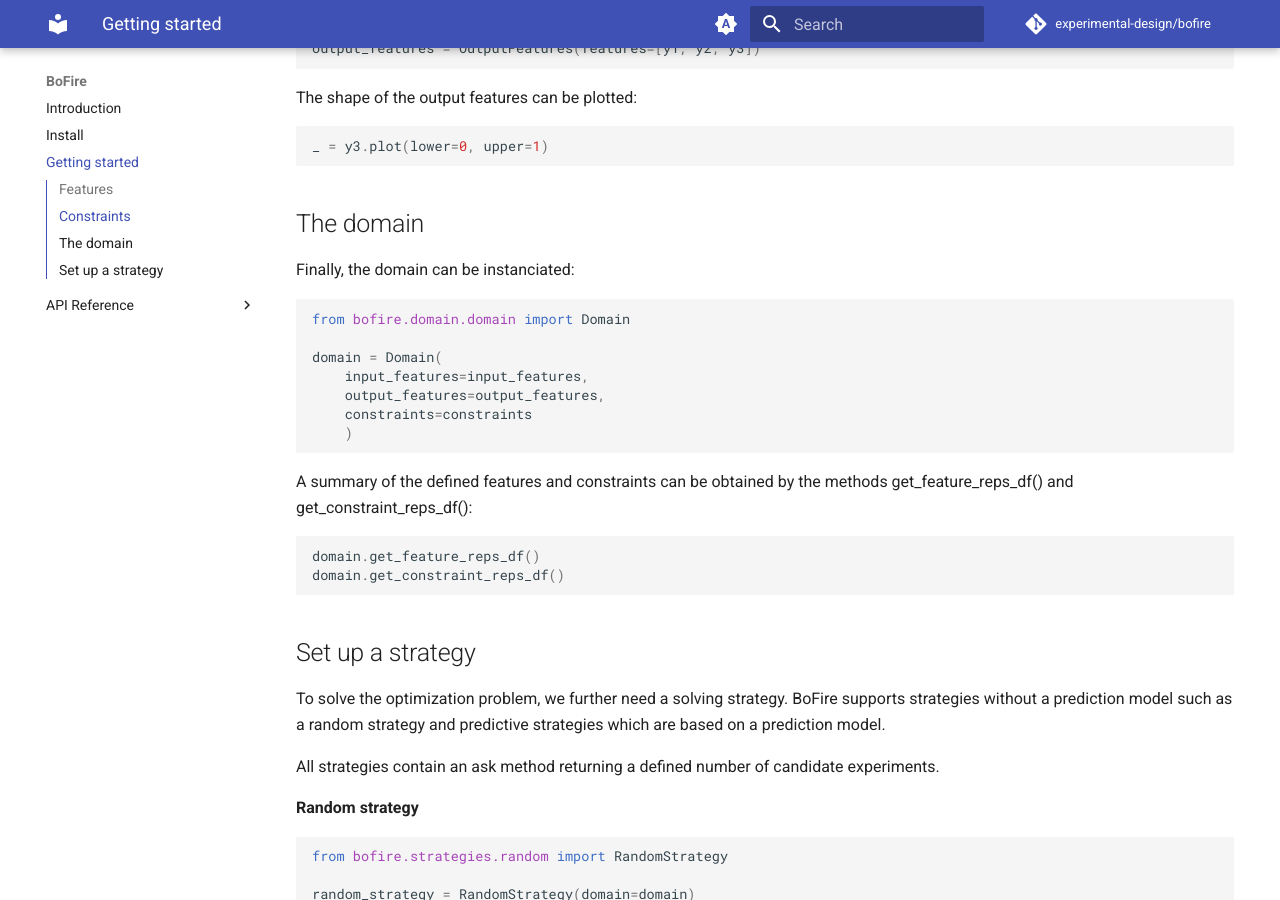
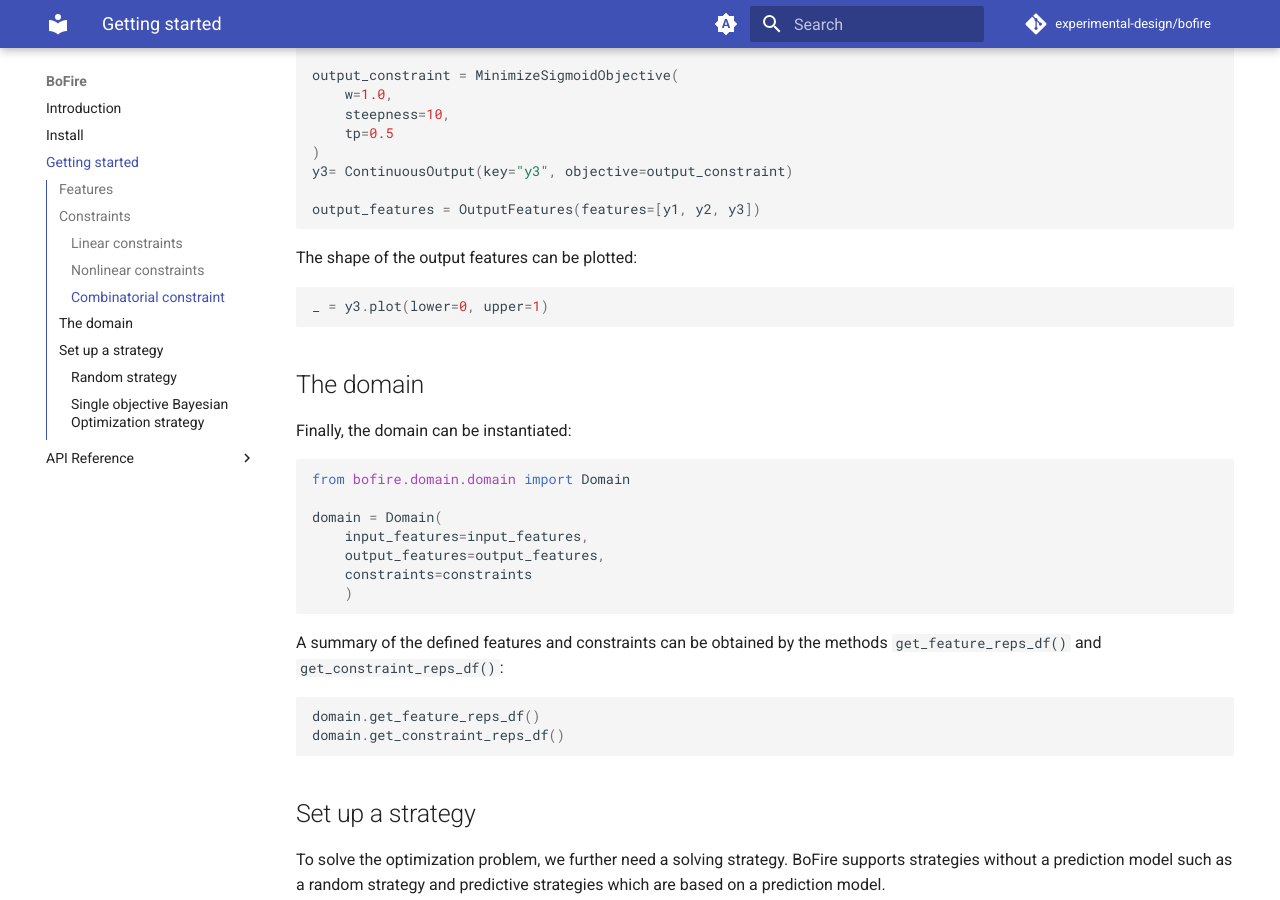
Before and after one commit to experimental-design/bofire, an MkDocs documentation site: the page built from docs/start.md, in a window 1280 px wide and 900 px high, scrolled down 3328 px. Built offline with MkDocs 1.6.1 and Material for MkDocs 9.7.7, drawn with Linux system fonts in a browser that asks for light colours; comment, search, counter and statistics services are not loaded; the version menu is left out; some of the changed text lies outside the part shown.

Commit message:
Fix get started doc typos, add H3 level

````diff
--- a/docs/start.md
+++ b/docs/start.md
@@ -102,7 +102,9 @@
 
 The search space can be further defined by constraints on the input features. BoFire supports linear equality and inequality constraints, as well as non-linear equality and inequality constraints.
 
-**Linear constraints** (`LinearEqualityConstraint` and `LinearInequalityConstraint`) are expressions of the form $\sum_i a_i x_i = b$ or $\leq b$ for equality and inequality constraints respectively.
+### Linear constraints
+
+`LinearEqualityConstraint` and `LinearInequalityConstraint` are expressions of the form $\sum_i a_i x_i = b$ or $\leq b$ for equality and inequality constraints respectively.
 They take a list of names of the input features they are operating on, a list of left-hand-side coefficients $a_i$ and a right-hand-side constant $b$.
 
 <!-- TODO: Check if LIC also allows x > y -->
@@ -118,7 +120,9 @@
 ```
 Because of the product $a_i x_i$, linear constraints cannot operate on categorical parameters.
 
-**Nonlinear constraints** (`NonlinearEqualityConstraint` and `NonlinearInequalityConstraint`) take any expression that can be evaluated by [pandas.eval](https://pandas.pydata.org/pandas-docs/stable/reference/api/pandas.eval.html), including mathematical operators such as `sin`, `exp`, `log10` or exponentiation.
+### Nonlinear constraints
+
+`NonlinearEqualityConstraint` and `NonlinearInequalityConstraint` take any expression that can be evaluated by [pandas.eval](https://pandas.pydata.org/pandas-docs/stable/reference/api/pandas.eval.html), including mathematical operators such as `sin`, `exp`, `log10` or exponentiation.
 
 ```python
 from bofire.domain.constraints import NonlinearEqualityConstraint, NonlinearInequalityConstraint
@@ -173,13 +179,17 @@
 
 output_features = OutputFeatures(features=[y1, y2, y3])
 ```
+
 The shape of the output features can be plotted:
+
 ```python
 _ = y3.plot(lower=0, upper=1)
 ```
 
 ## The domain
-Finally, the domain can be instanciated:
+
+Finally, the domain can be instantiated:
+
 ```python
 from bofire.domain.domain import Domain
 
@@ -189,7 +199,9 @@
     constraints=constraints
     )
 ```
-A summary of the defined features and constraints can be obtained by the methods get_feature_reps_df() and get_constraint_reps_df():
+
+A summary of the defined features and constraints can be obtained by the methods `get_feature_reps_df()` and `get_constraint_reps_df()`:
+
 ```python
 domain.get_feature_reps_df()
 domain.get_constraint_reps_df()
@@ -197,11 +209,12 @@
 
 
 ## Set up a strategy
+
 To solve the optimization problem, we further need a solving strategy. BoFire supports strategies without a prediction model such as a random strategy and predictive strategies which are based on a prediction model.
 
 All strategies contain an ask method returning a defined number of candidate experiments.
 
-**Random strategy**
+### Random strategy
 
 ```python
 from bofire.strategies.random import RandomStrategy
@@ -215,7 +228,7 @@
 1	0.341934	0.525235	0.132830	2.0	c3	A
 ```
 
-**Single objective Bayesian Optimization strategy**
+### Single objective Bayesian Optimization strategy
 
 Since a predictive strategy includes a prediction model, we need to generate some historical data, which we can afterwards pass as training data to the strategy via the tell method.
 
````
Also changed, not shown: other parts of docs/start.md (+3 -1 lines).
